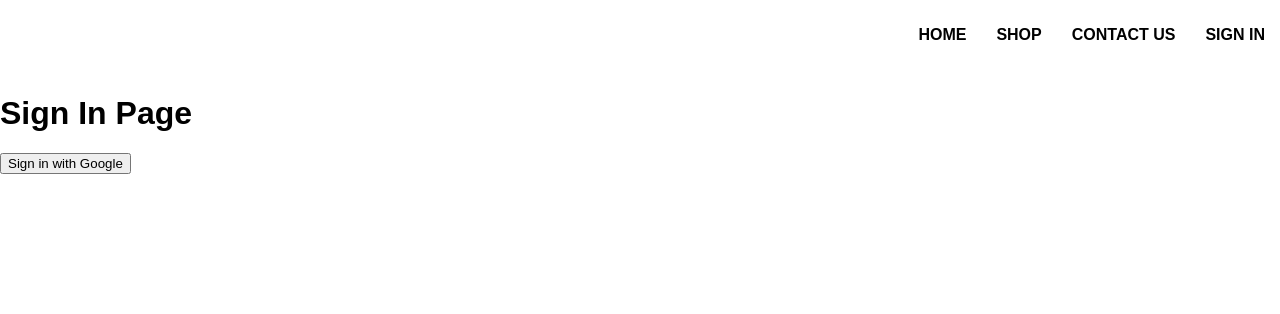
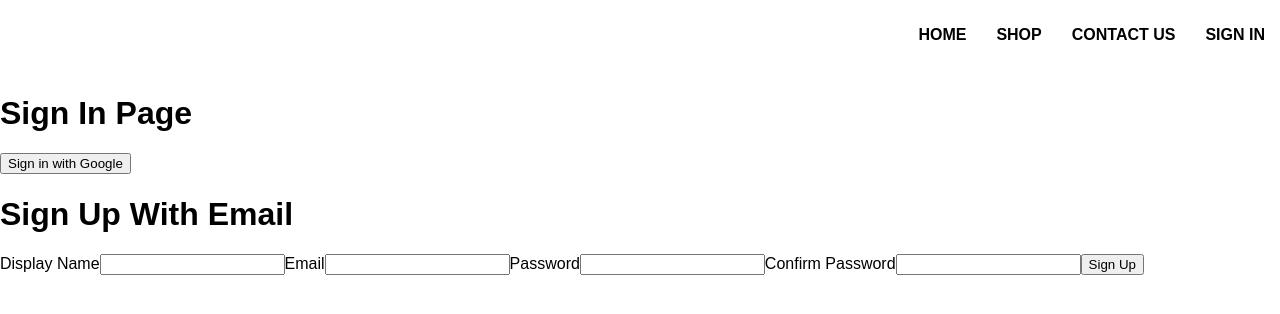
Before and after one commit to msalerno93/ecommerce-mockup, a React (Create React App) app: page /signin in a window 1280 px wide. Shown: the top 314 px of the page. Built offline with nearby package versions, Linux system fonts and the light colour scheme; a web font is replaced by a local one.

Commit message:
finishing up sign in and authentication with google and email/password

```diff
--- /dev/null
+++ b/src/components/sign-up-form/sign-up-form.component.jsx
@@ -0,0 +1,96 @@
+import { useState } from "react";
+import {
+  createAuthUserWithEmailandPassword,
+  createUserDocFromAuth,
+} from "../../utilities/firebase/firebase.utilities";
+
+const defaultFormFields = {
+  displayName: "",
+  email: "",
+  password: "",
+  confirmPassword: "",
+};
+
+function SignUpForm() {
+  const [formFields, setFormFields] = useState(defaultFormFields);
+  const { displayName, email, password, confirmPassword } = formFields;
+
+  const resetFormFields = () => {
+    setFormFields(defaultFormFields)
+  }
+
+  const handleSubmit = async (e) => {
+    e.preventDefault();
+
+    if (password !== confirmPassword) {
+      alert("Passwords do not match");
+      return;
+    }
+    try {
+      const { user } = await createAuthUserWithEmailandPassword(
+        email,
+        password
+      );
+
+      await createUserDocFromAuth(user, { displayName });
+      resetFormFields()
+
+    } catch (error) {
+        if(error.code === 'auth/email-already-in-use'){
+            alert('Cannot create user, email already in use!')
+        } else{
+            console.log('Theres an error', error);
+        }
+    }
+  };
+
+  const handleChange = (e) => {
+    const { name, value } = e.target;
+    setFormFields({ ...formFields, [name]: value });
+  };
+  return (
+    <div>
+      <h1>Sign Up With Email</h1>
+      <form onSubmit={handleSubmit}>
+        <label htmlFor="">Display Name</label>
+        <input
+          required
+          type="text"
+          onChange={handleChange}
+          name="displayName"
+          value={displayName}
+        />
+
+        <label htmlFor="">Email</label>
+        <input
+          required
+          type="email"
+          onChange={handleChange}
+          name="email"
+          value={email}
+        />
+
+        <label htmlFor="">Password</label>
+        <input
+          required
+          type="password"
+          onChange={handleChange}
+          name="password"
+          value={password}
+        />
+
+        <label htmlFor="">Confirm Password</label>
+        <input
+          required
+          type="password"
+          onChange={handleChange}
+          name="confirmPassword"
+          value={confirmPassword}
+        />
+        <button type="submit">Sign Up</button>
+      </form>
+    </div>
+  );
+}
+
+export default SignUpForm;
--- a/src/routes/sign-in/sign-in.component.jsx
+++ b/src/routes/sign-in/sign-in.component.jsx
@@ -1,17 +1,21 @@
-import React from "react";
-import { signInWithGooglePopup, createUserDocFromAuth } from "../../utilities/firebase/firebase.utilities";
+import SignUpForm from "../../components/sign-up-form/sign-up-form.component";
+import {
+  signInWithGooglePopup,
+  createUserDocFromAuth,
+} from "../../utilities/firebase/firebase.utilities";
 
+const SignIn = () => {
+  const logGoogleUser = async () => {
+    const { user } = await signInWithGooglePopup();
+    const userDocRef = await createUserDocFromAuth(user);
+  };
 
-function SignIn() {
-  const logGoogleUser = async () => {
-    const {user} = await signInWithGooglePopup();
-    const userDocRef = await createUserDocFromAuth(user)
-  };
 
   return (
     <div>
       <h1>Sign In Page</h1>
       <button onClick={logGoogleUser}>Sign in with Google</button>
+      <SignUpForm />
     </div>
   );
 }
--- a/src/utilities/firebase/firebase.utilities.js
+++ b/src/utilities/firebase/firebase.utilities.js
@@ -5,6 +5,7 @@ import {
   signInWithRedirect,
   signInWithPopup,
   GoogleAuthProvider,
+  createUserWithEmailAndPassword,
 } from "firebase/auth";
 import { getFirestore, doc, getDoc, setDoc } from "firebase/firestore";
 // TODO: Add SDKs for Firebase products that you want to use
@@ -23,38 +24,49 @@ const firebaseConfig = {
 // Initialize Firebase
 const firebaseApp = initializeApp(firebaseConfig);
 
-const provider = new GoogleAuthProvider();
-provider.setCustomParameters({
+const googleProvider = new GoogleAuthProvider();
+googleProvider.setCustomParameters({
   prompt: "select_account",
 });
 
 export const auth = getAuth();
-export const signInWithGooglePopup = () => signInWithPopup(auth, provider);
+export const signInWithGooglePopup = () =>
+  signInWithPopup(auth, googleProvider);
+export const signInWithGoogleRedirect = () =>
+  signInWithRedirect(auth, googleProvider);
 
+export const db = getFirestore();
 
-export const db = getFirestore()
+export const createUserDocFromAuth = async (
+  userAuth,
+  additionalInformation = {}
+) => {
+  if (!userAuth) return;
 
-export const createUserDocFromAuth = async (userAuth) => {
-    const userDocRef = doc(db, 'users', userAuth.uid)
-    console.log(userDocRef);
+  const userDocRef = doc(db, "users", userAuth.uid);
 
-    const userSnapshot = await getDoc(userDocRef)
-    console.log(userSnapshot);
-    console.log(userSnapshot.exists());
+  const userSnapshot = await getDoc(userDocRef);
 
-    if(!userSnapshot.exists()) {
-        const {displayName, email} = userAuth
-        const createdAt = new Date()
+  if (!userSnapshot.exists()) {
+    const { displayName, email } = userAuth;
+    const createdAt = new Date();
 
     try {
       await setDoc(userDocRef, {
         displayName,
         email,
-                createdAt
-            })
+        createdAt,
+        ...additionalInformation,
+      });
     } catch (error) {
-            console.log('error creating the user', error.message);
+      console.log("error creating the user", error.message);
     }
   }
-    return userDocRef
-}
+  return userDocRef;
+};
+
+export const createAuthUserWithEmailandPassword = async (email, password) => {
+  if (!email || !password) return;
+
+  return await createUserWithEmailAndPassword(auth, email, password);
+};
```
Lines whose indentation alone changed are shown as unchanged.
